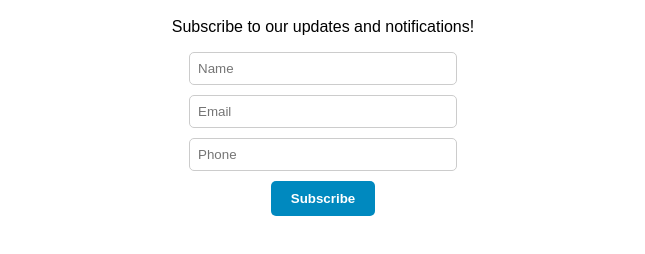
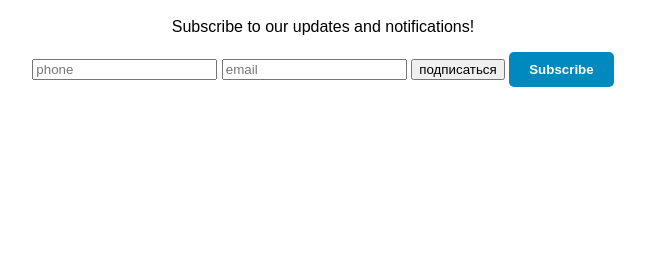
Before and after one commit to SendOleksandr/SendOleksandr.github.io, a plain HTML site: page index.html in a window 1280 px wide. Shown: the part 100-354 px from the top of the page, without its empty margins (317-962 px from the left). Drawn offline with Linux system fonts and the light colour scheme.

Commit message:
Update index.html

```diff
--- a/index.html
+++ b/index.html
@@ -40,9 +40,9 @@
   <p>Subscribe to our updates and notifications!</p>
 
   <!-- Custom form fields -->
-  <input class="sp_push_custom_data input-field" type="text" name="name" placeholder="Name">
-  <input class="sp_push_custom_data input-field" type="email" name="email" placeholder="Email">
-  <input class="sp_push_custom_data input-field" type="phone" name="phone" placeholder="Phone">
+<input class="sp_push_custom_data" type="text" name="phone" placeholder="phone">
+<input class="sp_push_custom_data" type="text" name="email" placeholder="email">
+<input type=submit value="подписаться"  class="sp_notify_prompt" >
 
   <!-- Subscribe button -->
   <button id="subscribeBtn">Subscribe</button>
```
